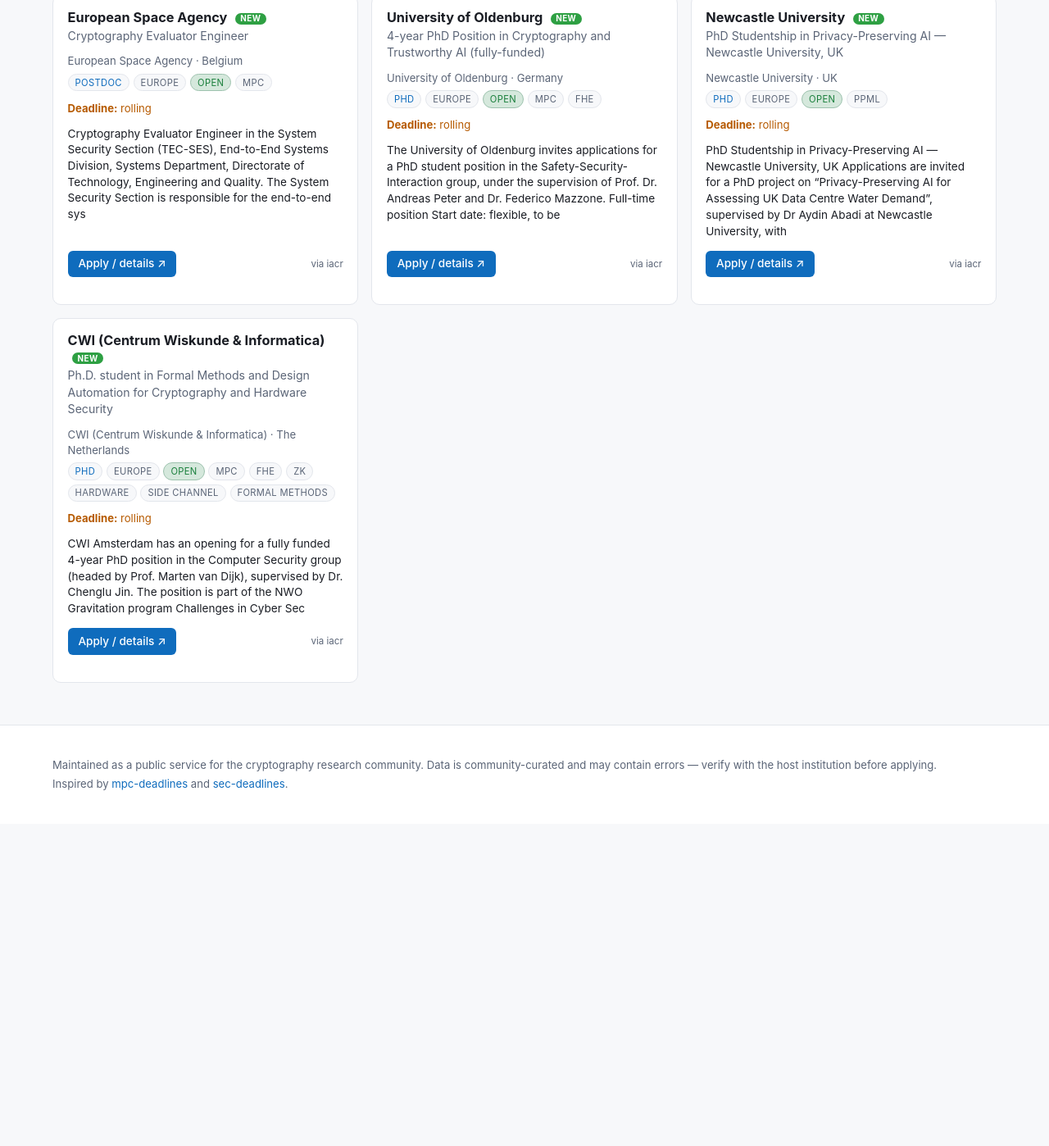
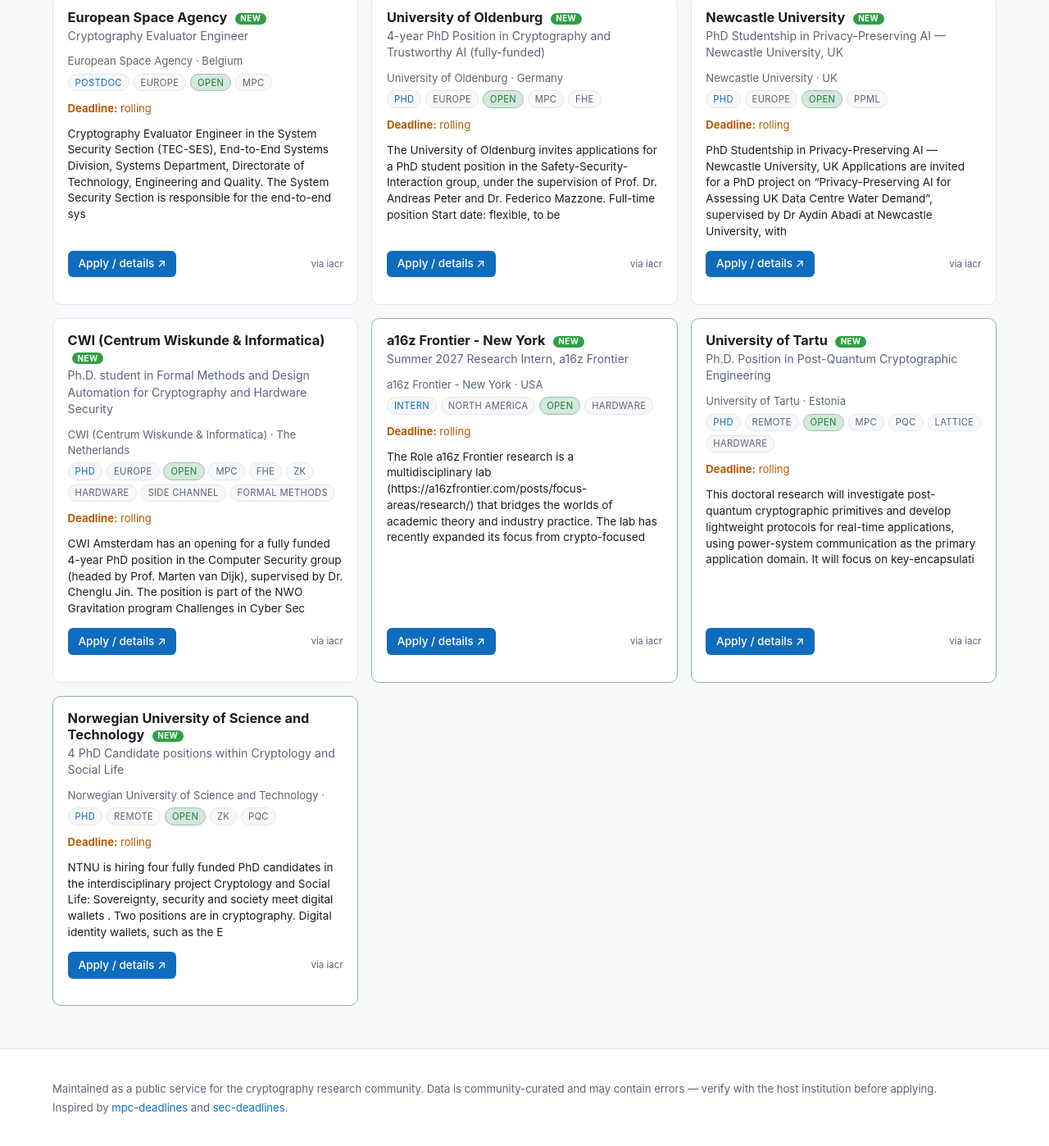
Before and after one commit to ck-chaudhary/crypto-jobs, a Jekyll site: the page built from crypto-jobs/index.html, in a window 1280 px wide and 1400 px high, scrolled down 23913 px. Shown: the whole window at 82% size. Built offline with Jekyll 4.4.1, drawn with Linux system fonts in a browser that asks for light colours; before the commit the page ends 24918 px from its top, so only the background shows below that; some of the changed text lies outside the part shown.

Commit message:
chore(positions): auto-append new IACR jobs board entries

```diff
--- a/crypto-jobs/_data/positions.yml
+++ b/crypto-jobs/_data/positions.yml
@@ -3191,3 +3191,61 @@
     Computer Security group (headed by Prof. Marten van Dijk), supervised by Dr. Chenglu
     Jin. The position is part of the NWO Gravitation program Challenges in Cyber Sec
   source: iacr
+
+# ---------------- AUTO-APPENDED from IACR jobs board (2026-11-04) ----------------
+- name: a16z Frontier - New York
+  role: Summer 2027 Research Intern, a16z Frontier
+  type: intern
+  region: north_america
+  country: USA
+  institution: a16z Frontier - New York
+  link: https://iacr.org/jobs/item/4312
+  deadline: rolling
+  posted: '2026-11-03'
+  added: '2026-11-04'
+  area:
+  - hardware
+  status: open
+  note: 'The Role a16z Frontier research is a multidisciplinary lab (https://a16zfrontier.com/posts/focus-areas/research/)
+    that bridges the worlds of academic theory and industry practice. The lab has
+    recently expanded its focus from crypto-focused '
+  source: iacr
+- name: University of Tartu
+  role: Ph.D. Position in Post-Quantum Cryptographic Engineering
+  type: phd
+  region: remote
+  country: Estonia
+  institution: University of Tartu
+  link: https://iacr.org/jobs/item/4311
+  deadline: rolling
+  posted: '2026-11-02'
+  added: '2026-11-04'
+  area:
+  - mpc
+  - pqc
+  - lattice
+  - hardware
+  status: open
+  note: This doctoral research will investigate post-quantum cryptographic primitives
+    and develop lightweight protocols for real-time applications, using power-system
+    communication as the primary application domain. It will focus on key-encapsulati
+  source: iacr
+- name: Norwegian University of Science and Technology
+  role: 4 PhD Candidate positions within Cryptology and Social Life
+  type: phd
+  region: remote
+  country: ''
+  institution: Norwegian University of Science and Technology
+  link: https://iacr.org/jobs/item/4310
+  deadline: rolling
+  posted: '2026-11-02'
+  added: '2026-11-04'
+  area:
+  - zk
+  - pqc
+  status: open
+  note: 'NTNU is hiring four fully funded PhD candidates in the interdisciplinary
+    project Cryptology and Social Life: Sovereignty, security and society meet digital
+    wallets . Two positions are in cryptography. Digital identity wallets, such as
+    the E'
+  source: iacr
```
